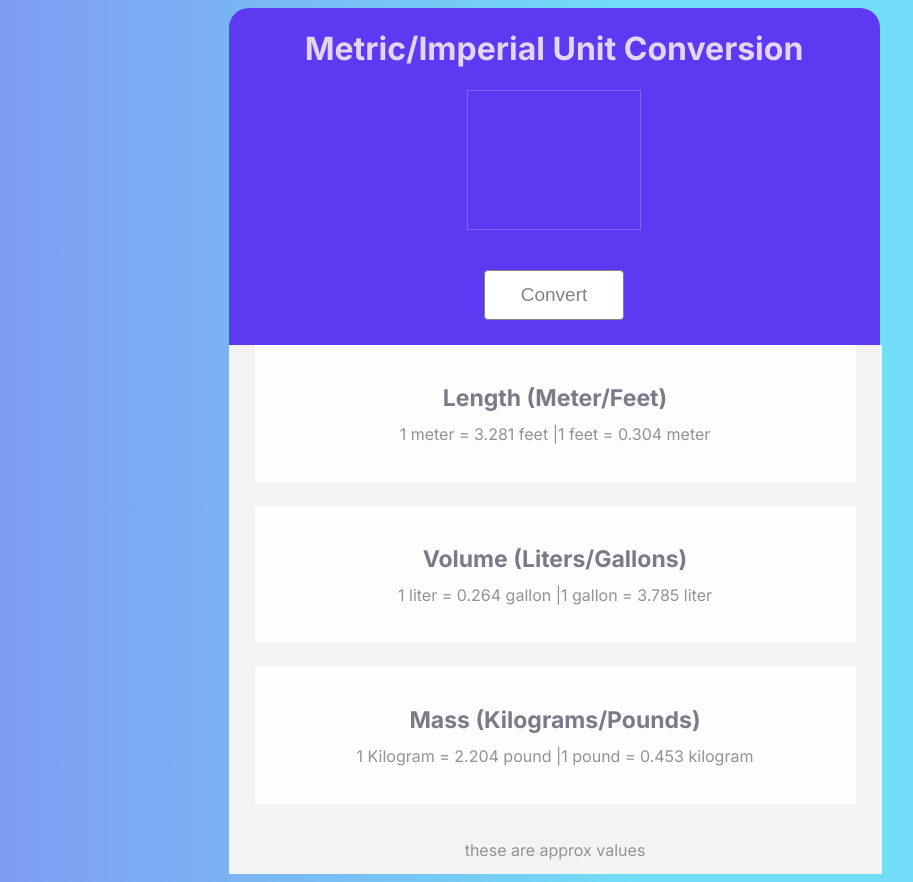
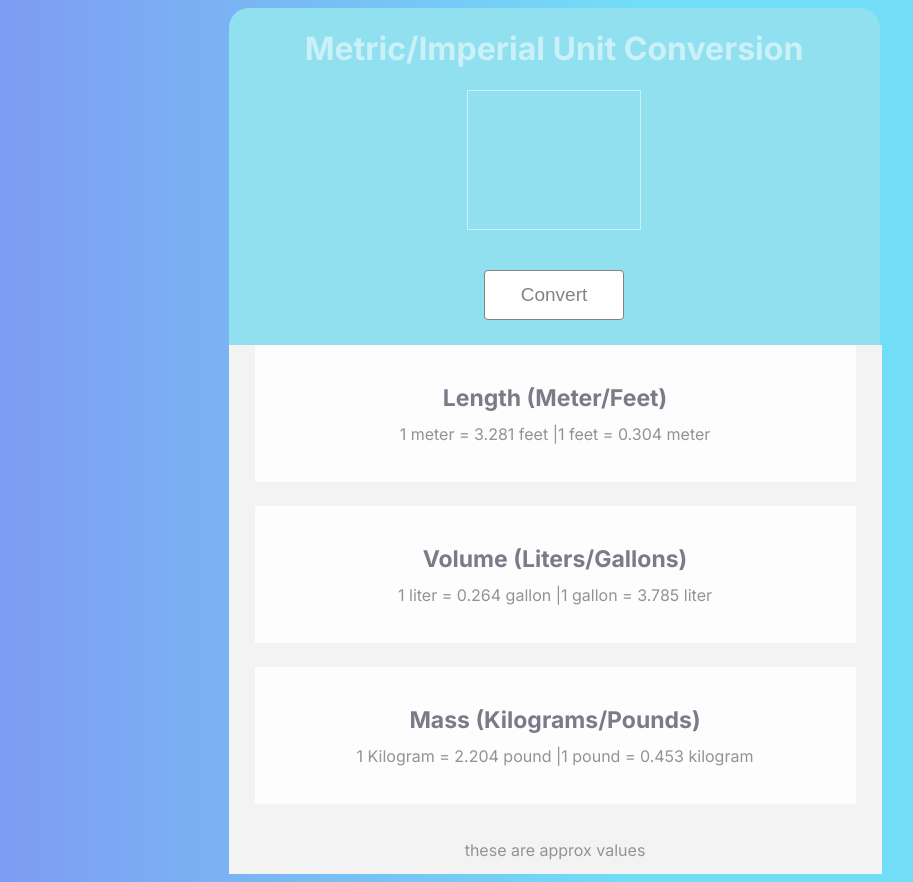
Before and after one commit to johnfastwr/unit-converter, a plain HTML site: page index.html in a window 1280 px wide. Shown: the whole page, without its empty margins (85-998 px from the left). Drawn offline with Linux system fonts and the light colour scheme; a web font is replaced by a local one.

Commit message:
changed background color

```diff
--- a/style.css
+++ b/style.css
@@ -4,10 +4,11 @@ body{
     font-family: inter;
  background: #8093F1;
 background: linear-gradient(90deg, rgba(128, 147, 241, 1) 0%, rgba(114, 221, 247, 1) 56%);
+}
 #main-area{
     width: 651px;
     height: 337px;
-    background-color: #5D39F2;
+    background-color: #90e0ef;
     display: flex;
     flex-direction: column;
     align-items: center;
@@ -18,9 +19,9 @@ input{
     margin: 0;
     height: 98px;
     width: 138px;
-    background-color: #5D39F2;
+    background-color: #90e0ef;
     margin-bottom: 40px;
-    border: 1px solid #8665F6;
+    border: 1px solid #caf0f8;
     color: white;
     font-size: 70px;
     padding:  16px 16px 24px 18px;
@@ -36,7 +37,7 @@ button{
     border-radius: 4px;
 }
 h1{
-    color: #E2D5F5;
+    color: #caf0f8;
 }
 input::-webkit-outer-spin-button,
 input::-webkit-inner-spin-button{
```
